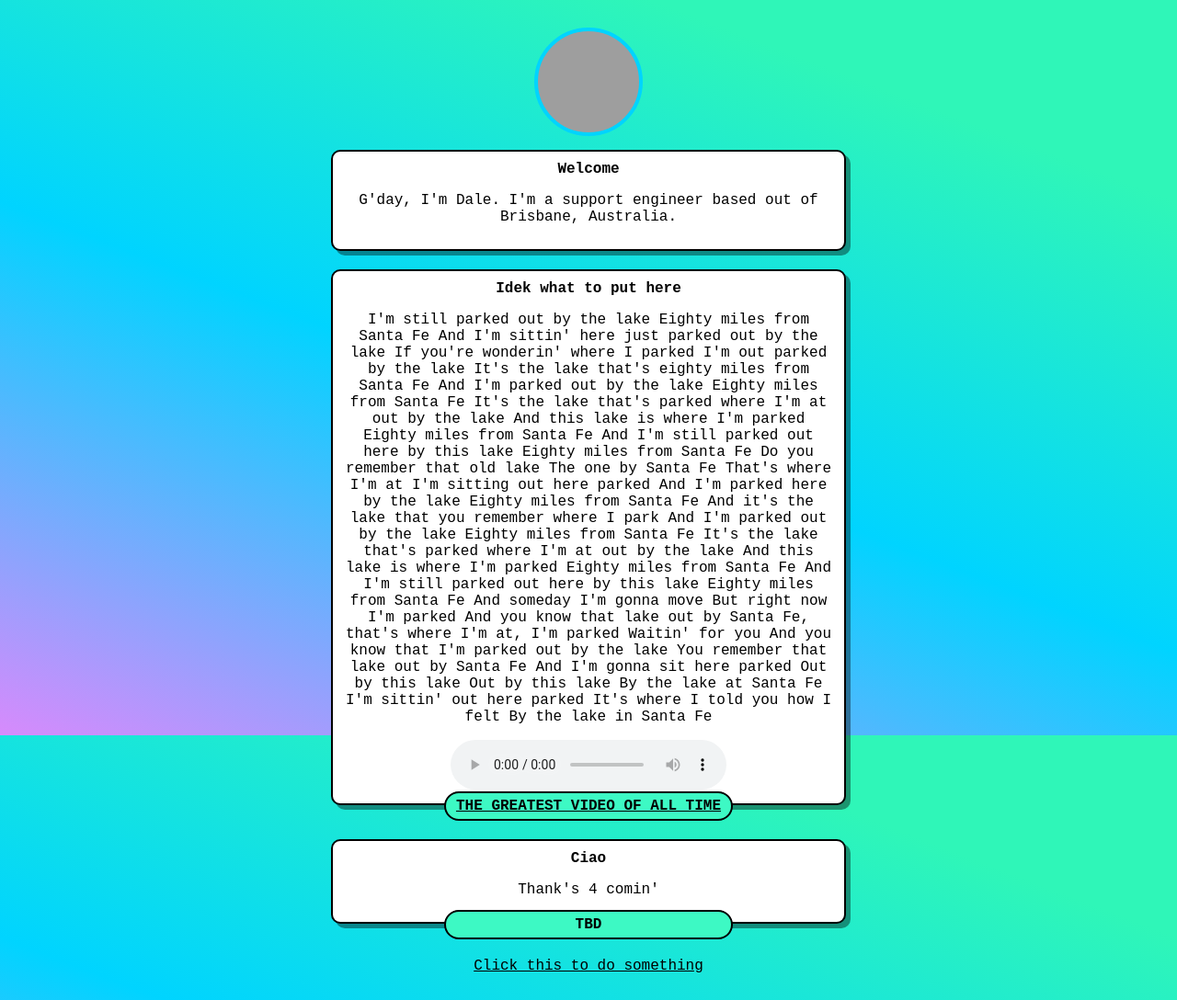
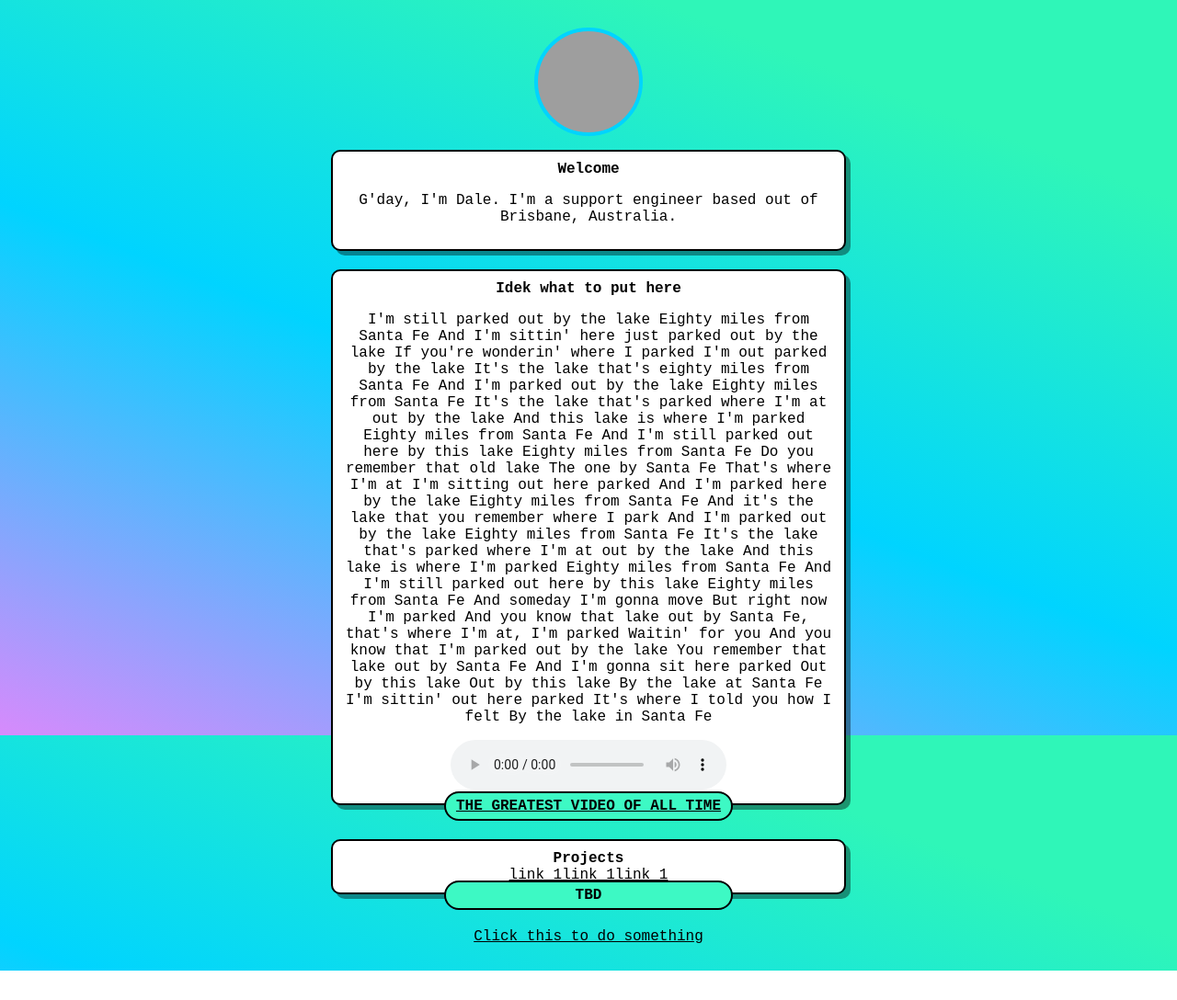
Before and after one commit to Daleee/dalebobermien, a plain HTML site: page index.html in a window 1280 px wide. Shown: the whole page at 92% size. After the commit the page ends 1056 px from the top, so only its background shows below. Drawn offline with Linux system fonts and the light colour scheme; grey boxes are pictures that could not be loaded.

Commit message:
testing link to review project

```diff
--- a/index.html
+++ b/index.html
@@ -68,8 +68,8 @@
         <b class="title"><a href="https://www.youtube.com/watch?v=BBvuSPIcfJ4" target="_blank">THE GREATEST VIDEO OF ALL TIME</a></b><br>
     </div>
         <div class="bubble-bottom">
-        <b class="title">Ciao</b><br>
-        <p>Thank's 4 comin'</p>
+        <b class="title">Projects</b><br>
+        <a href="projects/reviews/index.html">link 1</a><a href="">link 1</a><a href="">link 1</a>
     </div>
     <div class="overlay-bubble">
         <b class="title">TBD</b><br>
```
